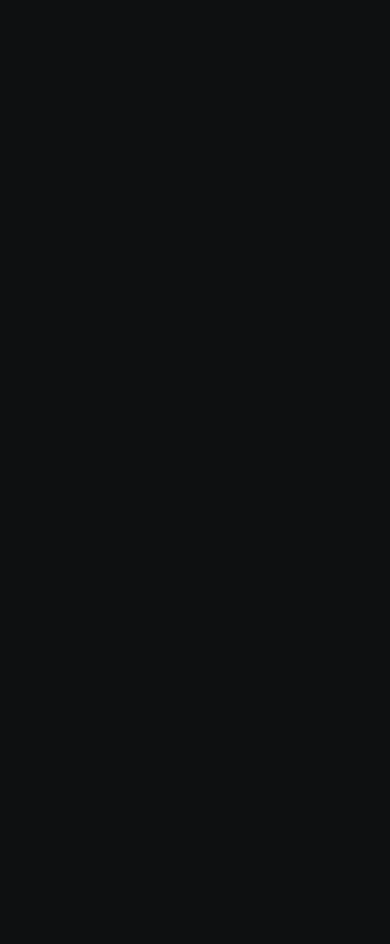
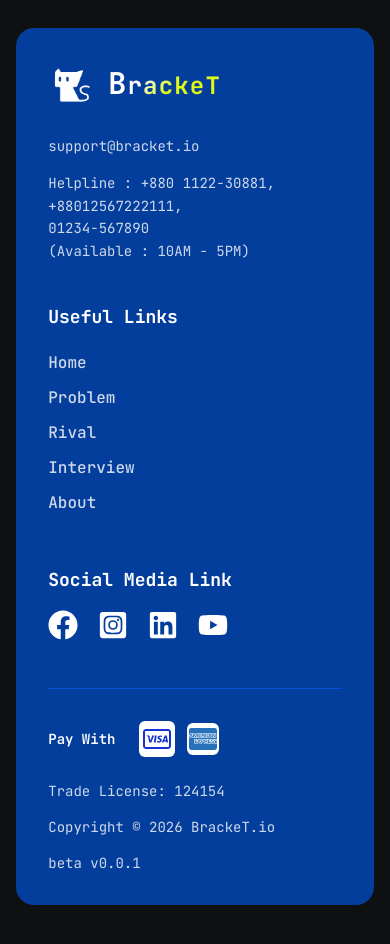
Before and after one commit to Riad-Zz/BrackeT, a React (Vite) app: page / in a window 390 px wide. Shown: the part 1002-1946 px from the top of the page. Before the commit the page ends 1006 px from the top, so only its background shows below. Built offline with nearby package versions, Linux system fonts and the light colour scheme.

Commit message:
feat(Footer):Footer Section implment with proper responsiveness

```diff
--- a/src/Layouts/RootLayout/Root.tsx
+++ b/src/Layouts/RootLayout/Root.tsx
@@ -1,3 +1,4 @@
+import Footer from '@/Pages/Shared/Footer/Footer';
 import Navbar from '@/Pages/Shared/Navbar/Navbar';
 import { Outlet } from 'react-router';
 
@@ -6,7 +7,7 @@ const Root = () => {
         <div>
             <Navbar></Navbar>
             <Outlet></Outlet>
-            <p>Footer</p>
+            <Footer></Footer>
         </div>
     );
 };
--- /dev/null
+++ b/src/Pages/Shared/Footer/Footer.tsx
@@ -0,0 +1,122 @@
+import { Link, NavLink } from "react-router";
+import WebsiteLogo from "@/assets/MainLogo.png";
+import { AuroraText } from "@/components/ui/aurora-text";
+import { LiaCcVisa } from "react-icons/lia";
+import { FaCcAmex, FaFacebook, FaInstagramSquare, FaLinkedin, FaYoutube } from "react-icons/fa";
+
+const Footer = () => {
+    const auraColor = [
+        "#dffb15",
+        "#dffb15",
+        "#dffb15",
+        "#ffffff",
+        "#ffffff",
+        "#dffb15",
+        "#dffb15",
+    ];
+
+    // CSS-like classes for the link hover state requested
+    const linkHoverStyle = "inline-block border-b border-transparent hover:font-bold hover:border-accent hover:text-foreground transition-all duration-200 pb-0.5";
+
+    return (
+        <footer className="w-full py-12 bg-background">
+            <div className="w-11/12 xl:max-w-7xl mx-auto flex flex-col gap-8  bg-primary/70 rounded-2xl p-8 lg:p-12">
+
+                {/* Top Section */}
+                <div className="grid grid-cols-1 md:grid-cols-2 lg:grid-cols-3 gap-10">
+
+                    {/* Brand & Contact Column */}
+                    <div className="flex flex-col space-y-5">
+                        <div className="flex items-center justify-start gap-3">
+                            <img src={WebsiteLogo} alt="Website Logo" className="w-12 h-12 object-contain" />
+                            <h2 className="font-bold text-2xl tracking-wider">
+                                <AuroraText colors={auraColor}>
+                                    <span className="text-3xl">B</span>rackeT
+                                </AuroraText>
+                            </h2>
+                        </div>
+
+                        <div className="text-sm text-card-foreground/80 space-y-4 mt-2">
+                            <p>support@bracket.io</p>
+                            <p className="leading-relaxed">
+                                Helpline : +880 1122-30881, +88012567222111, <br />
+                                01234-567890 <br />
+                                (Available : 10AM - 5PM)
+                            </p>
+                        </div>
+                    </div>
+
+                    {/* Useful Links Column */}
+                    <div className="flex flex-col space-y-5">
+                        <h3 className="text-lg font-bold ">Useful Links</h3>
+                        <ul className="flex flex-col">
+                            <li className="font-medium text-[16px] mb-2 text-card-foreground/80">
+                                <NavLink to={"/"} className={linkHoverStyle}>Home</NavLink>
+                            </li>
+                            <li className="font-medium text-[16px] mb-2 text-card-foreground/80">
+                                <NavLink to={"/problem"} className={linkHoverStyle}>Problem</NavLink>
+                            </li>
+                            <li className="font-medium text-[16px] mb-2 text-card-foreground/80">
+                                <NavLink to={"/rival"} className={linkHoverStyle}>Rival</NavLink>
+                            </li>
+                            <li className="font-medium text-[16px] mb-2 text-card-foreground/80">
+                                <NavLink to={"/interview"} className={linkHoverStyle}>Interview</NavLink>
+                            </li>
+                            <li className="font-medium text-[16px] mb-2 text-card-foreground/80">
+                                <NavLink to={"/about"} className={linkHoverStyle}>About</NavLink>
+                            </li>
+                        </ul>
+                    </div>
+
+                    {/* Social & App Download Column */}
+                    <div className="flex flex-col space-y-8">
+                        <div>
+                            <h3 className="text-lg font-bold  mb-4">Social Media Link</h3>
+                            <div className="flex items-center space-x-5">
+
+                                <Link to={"#"} aria-label="Facebook" className="hover:scale-110 transition-transform">
+                                    <FaFacebook size={30} className="" />
+                                </Link>
+                                <Link to={"#"} aria-label="Instagram" className="hover:scale-110 transition-transform">
+                                    <FaInstagramSquare size={30} className="" />
+                                </Link>
+                                <Link to={"#"} aria-label="LinkedIn" className="hover:scale-110 transition-transform">
+                                    <FaLinkedin size={30} className="" />
+                                </Link>
+                                <Link to={"#"} aria-label="YouTube" className="hover:scale-110 transition-transform">
+                                    <FaYoutube size={30} className="" />
+                                </Link>
+                            </div>
+                        </div>
+                    </div>
+                </div>
+
+                <hr className="border-t  w-full mt-4" />
+
+                {/* Bottom Section */}
+                <div className="flex flex-col lg:flex-row justify-between items-start lg:items-center gap-6 text-sm text-card-foreground/80">
+
+                    {/* Payment Methods */}
+                    <div className="flex flex-wrap items-center gap-4">
+                        <span className="font-semibold text-card-foreground mr-2">Pay With</span>
+                        <div className="flex items-center gap-3">
+                            {/* Original Brand Colors - Added subtle white background to dark blue icons so they pop on your dark card background */}
+                            <LiaCcVisa size={36} className="text-[#1434CB] bg-white rounded-sm px-0.5 hover:scale-105 transition-transform cursor-pointer" />
+                            <FaCcAmex size={32} className="text-[#2671B9] bg-white rounded-sm px-0.5 hover:scale-105 transition-transform cursor-pointer" />
+                        </div>
+                    </div>
+
+                    {/* Meta Information */}
+                    <div className="flex flex-col sm:flex-row flex-wrap items-start sm:items-center gap-4 sm:gap-8 w-full lg:w-auto lg:justify-end">
+                        <span>Trade License: 124154</span>
+                        <span>Copyright © 2026 BrackeT.io</span>
+                        <span>beta v0.0.1</span>
+                    </div>
+                </div>
+
+            </div>
+        </footer>
+    );
+};
+
+export default Footer;
```
